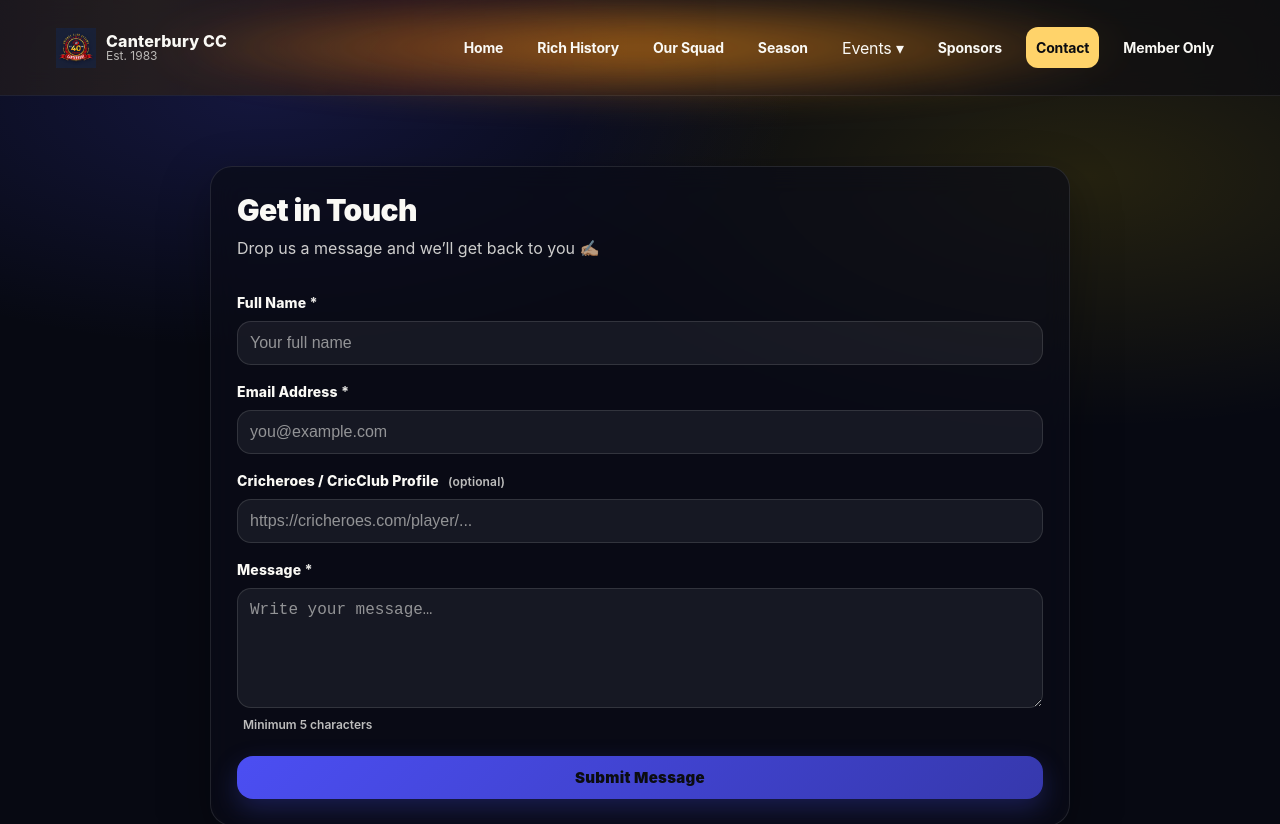
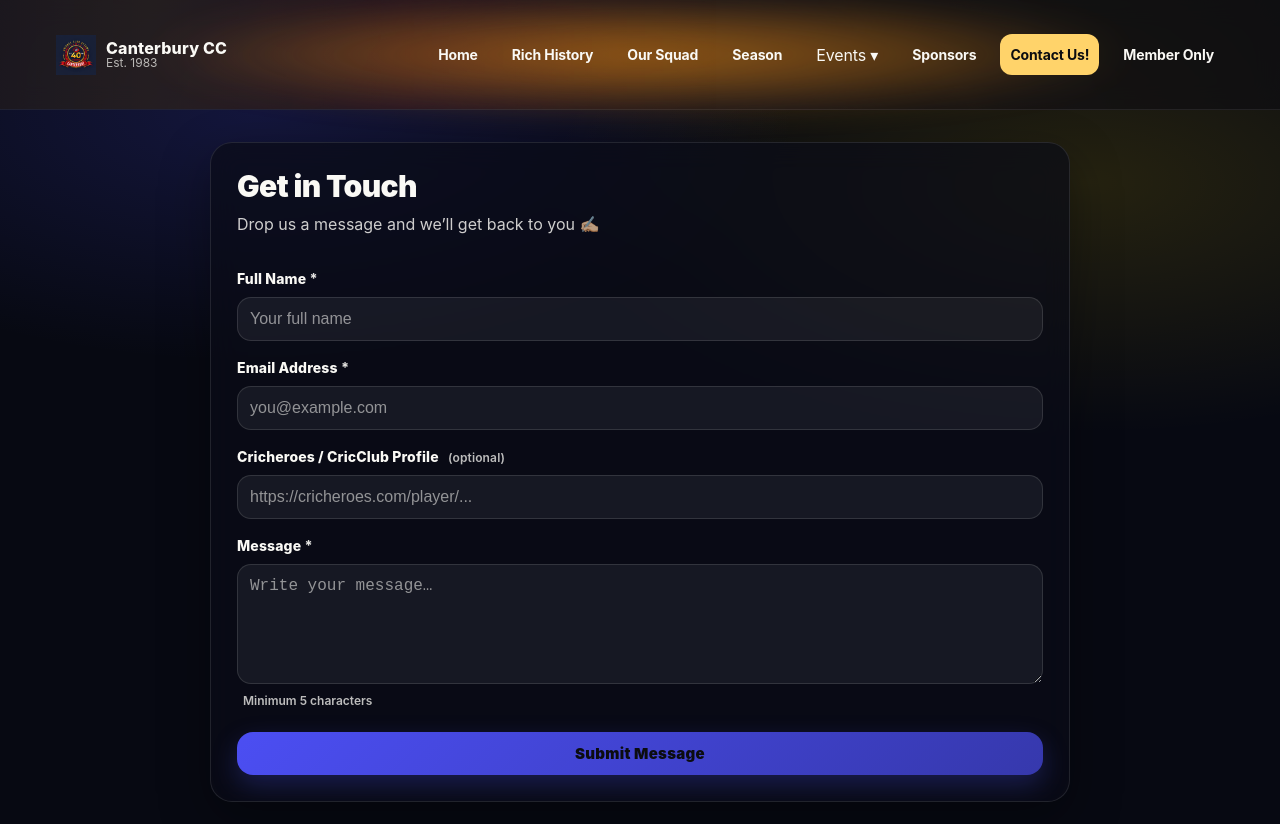
Before and after one commit to snj3vpaul/CanterburyCricket, a React (Vite) app in the folder CanterburyCricket/: page /contact in a window 1280 px wide. Shown: the top 824 px of the page. Built offline with nearby package versions, Linux system fonts and the light colour scheme.

Commit message:
Fixing css flicker

```diff
--- a/CanterburyCricket/src/components/GetInTouch/GetInTouch.css
+++ b/CanterburyCricket/src/components/GetInTouch/GetInTouch.css
@@ -3,18 +3,21 @@
 ========================= */
 
 .git {
-  min-height: 100vh;
+  /* respect the navbarSpacer above this page */
+  min-height: 100%;
   padding: clamp(18px, 3vw, 32px) 16px;
+
   display: grid;
-  place-items: center;
+  place-items: start center;
 
-  /* dark, subtle gradient background */
   background:
     radial-gradient(900px 420px at 20% 0%, rgba(79, 82, 255, 0.18), transparent 60%),
     radial-gradient(900px 420px at 85% 10%, rgba(255, 215, 0, 0.12), transparent 60%),
     #070912;
   color: #faf9f5;
 }
+
+
 
 .git__inner {
   width: min(860px, 100%);
--- a/CanterburyCricket/src/components/Navbars/Navbar1.css
+++ b/CanterburyCricket/src/components/Navbars/Navbar1.css
@@ -1,6 +1,6 @@
 /* Navbar1.css */
 :root {
-  --nav-h: 96px;
+
   --nav-bg: rgba(10, 12, 18, 0.72);
   --nav-border: rgba(255, 255, 255, 0.08);
   --nav-text: #faf9f5;
--- a/CanterburyCricket/src/components/Navbars/Navbar1.jsx
+++ b/CanterburyCricket/src/components/Navbars/Navbar1.jsx
@@ -116,7 +116,7 @@ export default function Navbar1() {
               Sponsors
             </NavLink>
             <NavLink to="/contact" className={linkClass}>
-              Contact
+              Contact Us!
             </NavLink>
             <NavLink to="member-login" className={linkClass}>
               Member Only
```
